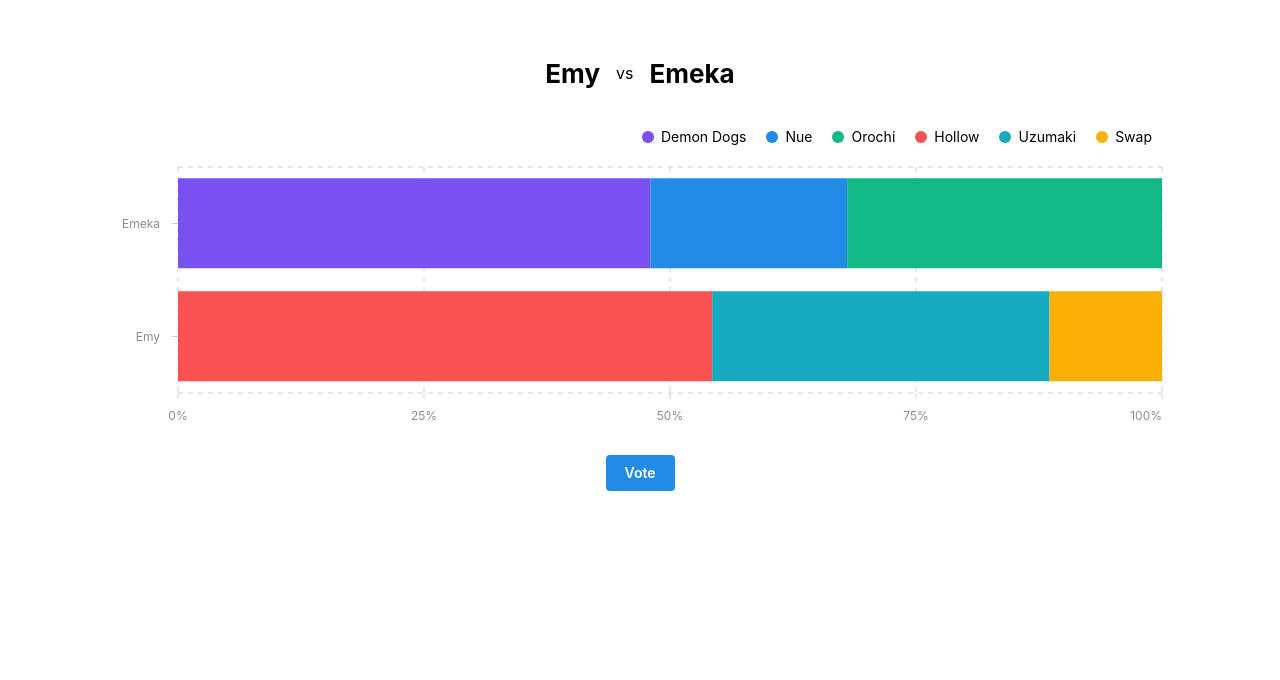
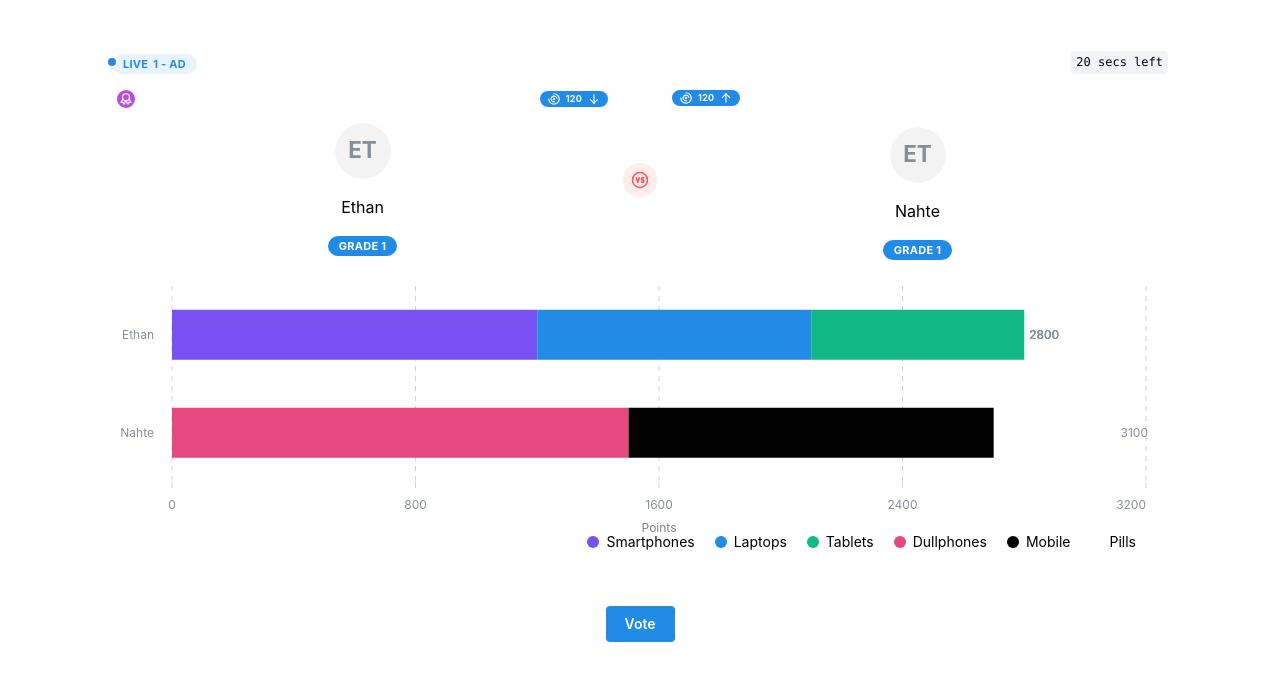
Before and after one commit to CrusaderGoT/The-Culling-Game, a Next.js app in the folder frontend/: page / in a window 1280 px wide. Shown: the top 680 px of the page. Built offline with nearby package versions, Linux system fonts and the light colour scheme.

Commit message:
Update LiveMatch component with new layout and enhance voting chart functionality; upgrade recharts to version 2.15.2

```diff
--- a/frontend/app/layout.tsx
+++ b/frontend/app/layout.tsx
@@ -1,7 +1,7 @@
 // Import styles of packages that you've installed.
 // All packages except `@mantine/hooks` require styles imports
+import "@mantine/core/styles.css";
 import "@mantine/charts/styles.css";
-import "@mantine/core/styles.css";
 
 import {
     ColorSchemeScript,
--- a/frontend/components/match/LiveMatch.tsx
+++ b/frontend/components/match/LiveMatch.tsx
@@ -1,136 +1,185 @@
 "use client";
 
 import {
+    Avatar,
+    Badge,
     Box,
     Button,
+    Card,
+    CardSection,
+    Code,
     Drawer,
     Flex,
     Group,
+    Indicator,
+    Paper,
     Stack,
-    Tabs,
     Text,
-    Title,
+    ThemeIcon,
 } from "@mantine/core";
 
+import { BarChart } from "@mantine/charts";
+
+import { useDisclosure } from "@mantine/hooks";
 import {
-    IconMessageCircle,
-    IconPhoto,
-    IconSettings,
+    IconArrowDown,
+    IconArrowUp,
+    IconAward,
+    IconChartArcs,
+    IconVs,
 } from "@tabler/icons-react";
 
-import { useDisclosure } from "@mantine/hooks";
+function MatchHeader() {
+    const timer = "20 secs left";
+    const colony = "1 - AD";
 
-import { BarChart } from "@mantine/charts";
-import { PlayerInfo } from "@/api/client";
+    return (
+        <Group align="center" justify="space-between">
+            <Indicator position="middle-start" size={12} processing withBorder>
+                <Badge variant="light" size="md" rightSection={colony}>
+                    Live
+                </Badge>
+            </Indicator>
 
-export function LiveMatch() {
+            <Code>{timer}</Code>
+        </Group>
+    );
+}
+
+function MatchPlayers() {
     return (
         <Flex
-            direction={"column"}
-            align={"center"}
-            p={"md"}
-            justify={"space-between"}
-            gap={"xl"}
+            justify="space-between"
+            gap={"xs"}
+            direction={{ base: "column", md: "row" }}
         >
-            <Group>
-                <Title order={2}>Emy</Title>
-                <Text>vs</Text>
-                <Title order={2}>Emeka</Title>
-            </Group>
+            <Paper flex={1}>
+                <Group justify="space-between" p={5}>
+                    <ThemeIcon color="grape" size={"xs"} radius={"lg"}>
+                        <IconAward size={14} />
+                    </ThemeIcon>
 
-            <VotingChart />
+                    <Badge
+                        size="xs"
+                        leftSection={<IconChartArcs size={14} />}
+                        rightSection={<IconArrowDown size={14} />}
+                    >
+                        120
+                    </Badge>
+                </Group>
 
-            <VoteDrawer />
+                <Stack p={"xs"} align="center">
+                    <Avatar size={"lg"} name="Ethan" />
+                    <Text>Ethan</Text>
+                    <Badge>Grade 1</Badge>
+                </Stack>
+            </Paper>
+
+            <ThemeIcon
+                color="red"
+                size={"lg"}
+                variant="light"
+                radius="lg"
+                style={{
+                    alignSelf: "center",
+                }}
+            >
+                <IconVs size={18} />
+            </ThemeIcon>
+
+            <Paper flex={1}>
+                <Group justify="space-between" p={5}>
+                    <Badge
+                        size="xs"
+                        leftSection={<IconChartArcs size={14} />}
+                        rightSection={<IconArrowUp size={14} />}
+                    >
+                        120
+                    </Badge>
+                </Group>
+                <Stack p={"md"} align="center">
+                    <Avatar size={"lg"} name="Ethan" />
+                    <Text>Nahte</Text>
+                    <Badge>Grade 1</Badge>
+                </Stack>
+            </Paper>
         </Flex>
     );
 }
 
-type VoteDrawerProp = {
-    fighters: string[]; // to be passed to forms
-};
+function MatchVoteChart() {
+    const data = [
+        { player: "Ethan", Smartphones: 1200, Laptops: 900, Tablets: 700 },
+        { player: "Nahte", Dullphones: 1500, Mobile: 1200, Pills: 400 },
+    ];
 
-function VoteDrawer() {
-    const [opened, { open, close }] = useDisclosure();
+    return (
+        <BarChart
+            type="stacked"
+            orientation="vertical"
+            h={300}
+            data={data}
+            dataKey="player"
+            series={[
+                { name: "Smartphones", color: "violet.6" },
+                { name: "Laptops", color: "blue.6" },
+                { name: "Tablets", color: "teal.6" },
+
+                { name: "Dullphones", color: "pink.6" },
+                { name: "Mobile", color: "black" },
+                { name: "Pills", color: "white" },
+            ]}
+            withLegend
+            legendProps={{ verticalAlign: "bottom" }}
+            tickLine="x"
+            gridAxis="y"
+            xAxisLabel="Points"
+            tooltipAnimationDuration={200}
+            withBarValueLabel
+            barChartProps={{ maxBarSize: 50 }}
+        />
+    );
+}
+
+function VoteTab() {
+    const [opened, { open, close }] = useDisclosure(false);
 
     return (
         <Box>
             <Drawer
+                offset={8}
+                radius="md"
                 opened={opened}
                 onClose={close}
-                title="Cast Your Vote"
-                offset={10}
-                radius={"md"}
-                position="bottom"
-                transitionProps={{
-                    transition: "fade-up",
-                    duration: 500,
-                    timingFunction: "ease-in-out",
-                }}
+                title="Authentication"
             >
-                <VoteDrawerTabs />
+                {/* Drawer content */}
             </Drawer>
 
-            <Button onClick={open}>Vote</Button>
+            <Button variant="filled" onClick={open}>
+                Vote
+            </Button>
         </Box>
     );
 }
 
-function VotingChart() {
+export function LiveMatch() {
     return (
-        <BarChart
-            h={300}
-            data={data}
-            dataKey="month"
-            type="percent"
-            orientation="vertical"
-            withLegend
-            tickLine="xy"
-            gridAxis="xy"
-            series={[
-                { name: "Demon Dogs", color: "violet.6" },
-                { name: "Nue", color: "blue.6" },
-                { name: "Orochi", color: "teal.6" },
+        <Card padding={"xs"}>
+            <CardSection p={"xs"}>
+                <MatchHeader />
+            </CardSection>
 
-                { name: "Hollow", color: "red.6" },
-                { name: "Uzumaki", color: "cyan.6" },
-                { name: "Swap", color: "yellow.6" },
-            ]}
-        />
+            <MatchPlayers />
+
+            <CardSection p={"xs"} pr={"xl"}>
+                <MatchVoteChart />
+            </CardSection>
+
+            <CardSection mx={"auto"} p={"xs"}>
+                <VoteTab />
+            </CardSection>
+
+        </Card>
     );
 }
-
-const data = [
-    { month: "Emeka", "Demon Dogs": 1200, Nue: 500, Orochi: 800 },
-    { month: "Emy", Hollow: 1900, Uzumaki: 1200, Swap: 400 },
-];
-
-function VoteDrawerTabs() {
-    return (
-        <Tabs defaultValue="Emy">
-            <Tabs.List grow>
-                <Tabs.Tab value="Emy" leftSection={<IconPhoto size={12} />} color="yellow">
-                    Emy
-                </Tabs.Tab>
-
-                <Tabs.Tab
-                    value="Emeka"
-                    leftSection={<IconMessageCircle size={12} />}
-                >
-                    Emeka
-                </Tabs.Tab>
-            </Tabs.List>
-
-            <Tabs.Panel value="Emeka">Some type of Form?</Tabs.Panel>
-
-            <Tabs.Panel value="Emy">Player CT details and checkbox for ct apps</Tabs.Panel>
-        </Tabs>
-    );
-}
-
-type VoteFormProp = {
-    player: PlayerInfo["cursed_technique"]
-}
-
-function VoteForm() {
-
-}
--- a/frontend/package.json
+++ b/frontend/package.json
@@ -24,7 +24,7 @@
     "next": "15.2.4",
     "react": "19.1.0",
     "react-dom": "19.1.0",
-    "recharts": "^2.15.1",
+    "recharts": "^2.15.2",
     "zod": "^3.24.2"
   },
   "devDependencies": {
```
Also changed, not shown: 1 other file (tests, documents, lock files or other folders).
